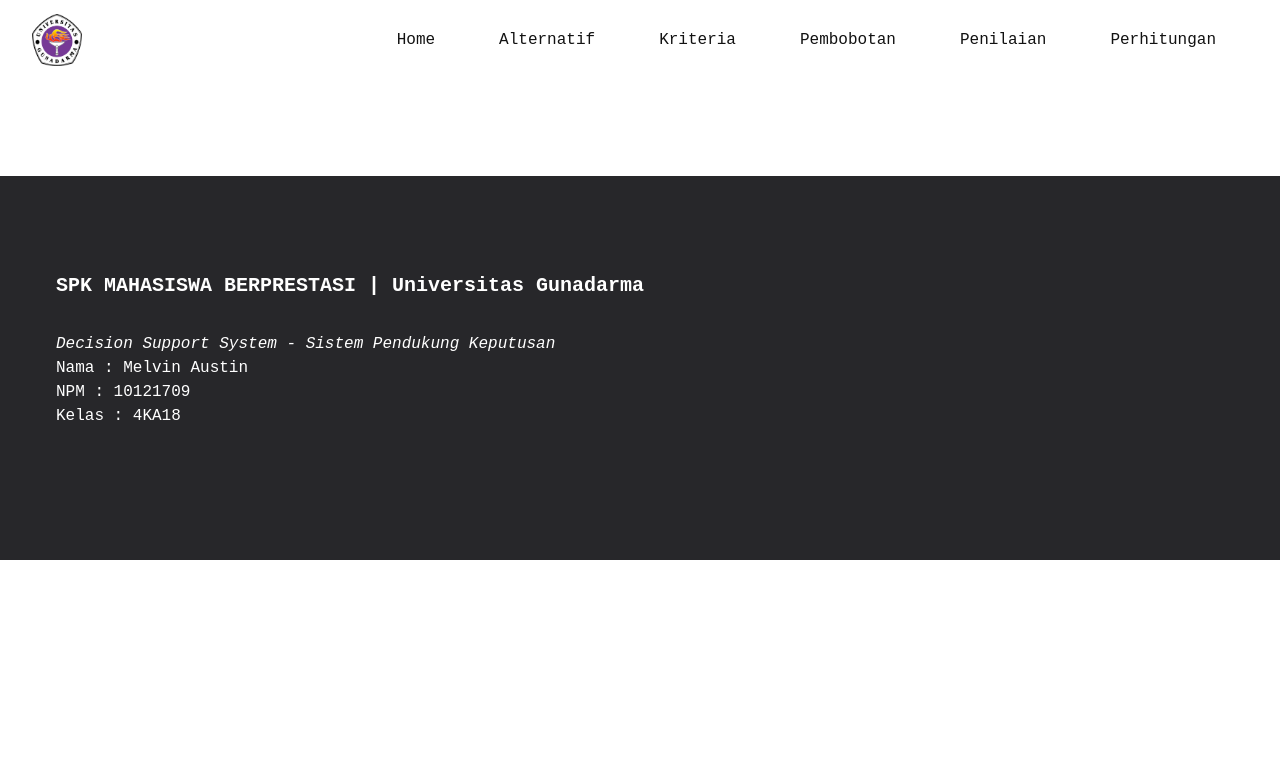
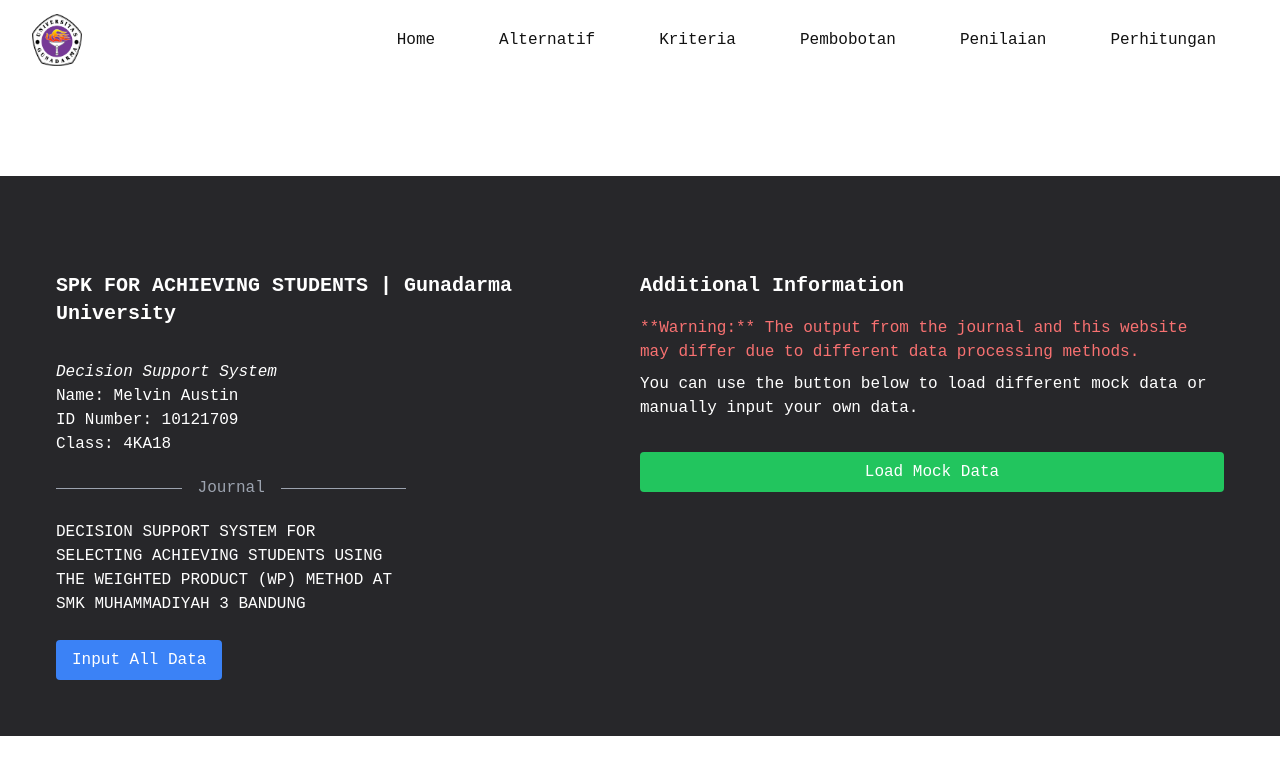
Before and after one commit to pinje0/spk-weighted-product, a React (Vite) app: page / in a window 1280 px wide. Shown: the top 774 px of the page. Built offline with nearby package versions, Linux system fonts and the light colour scheme.

Commit message:
Make button  to load data from jurnal and mock data

```diff
--- a/src/pages/Home.jsx
+++ b/src/pages/Home.jsx
@@ -1,14 +1,141 @@
 // pages/Home.jsx
+
 const Home = () => {
+  const populateData = () => {
+    // Define Kriteria and Alternatif data
+    const kriteriaData = [
+      { id: 1, kode: "C1", nama: "Report Score", bobot: 5, status: "BENEFIT" },
+      { id: 2, kode: "C2", nama: "Extracurricular Activities", bobot: 4, status: "BENEFIT" },
+      { id: 3, kode: "C3", nama: "Character and Personality", bobot: 3, status: "BENEFIT" },
+      { id: 4, kode: "C4", nama: "Guidance Counseling (BK)", bobot: 2, status: "BENEFIT" },
+      { id: 5, kode: "C5", nama: "Scouting", bobot: 1, status: "BENEFIT" },
+    ];
+
+    const alternatifData = [
+      { id: 1, kode: "A1", nama: "Aditya Nugraha", scores: [90, 85, 95, 85, 80] },
+      { id: 2, kode: "A2", nama: "Sarah Amanda", scores: [90, 80, 75, 75, 85] },
+      { id: 3, kode: "A3", nama: "Fajar Pratama", scores: [95, 90, 95, 90, 90] },
+      { id: 4, kode: "A4", nama: "Nurul Izzati Arumi", scores: [95, 90, 95, 95, 90] },
+      { id: 5, kode: "A5", nama: "Ahmad Firdaus Husein", scores: [90, 90, 90, 90, 90] },
+      { id: 6, kode: "A6", nama: "Kirana Prameswari", scores: [85, 90, 85, 85, 80] },
+      { id: 7, kode: "A7", nama: "Budi Santoso", scores: [85, 75, 80, 80, 75] },
+      { id: 8, kode: "A8", nama: "Ika Nurjannah", scores: [85, 80, 85, 80, 80] },
+    ];
+
+    const tableData = [];
+
+    // Populate tableData based on Alternatif scores and Kriteria
+    alternatifData.forEach((alt) => {
+      alt.scores.forEach((nilai, idx) => {
+        tableData.push({
+          id: tableData.length + 1,
+          kriteria: kriteriaData[idx].nama,
+          alternatif: alt.nama,
+          nilai,
+        });
+      });
+    });
+
+    // Store data in localStorage
+    localStorage.setItem("kriteria", JSON.stringify(kriteriaData));
+    localStorage.setItem("alternatives", JSON.stringify(alternatifData));
+    localStorage.setItem("tableData", JSON.stringify(tableData));
+
+    alert("Data successfully populated!");
+    window.location.reload(); // Refresh to display the new data in tables
+  };
+
+  const loadMockData = () => {
+    // Define mock Kriteria and Alternatif data
+    const mockKriteriaData = [
+      { id: 1, kode: "C1", nama: "Subject A", bobot: 5, status: "BENEFIT" },
+      { id: 2, kode: "C2", nama: "Subject B", bobot: 4, status: "BENEFIT" },
+      { id: 3, kode: "C3", nama: "Subject C", bobot: 3, status: "BENEFIT" },
+      { id: 4, kode: "C4", nama: "Subject D", bobot: 2, status: "BENEFIT" },
+      { id: 5, kode: "C5", nama: "Subject E", bobot: 1, status: "BENEFIT" },
+    ];
+
+    const mockAlternatifData = [
+      { id: 1, kode: "A1", nama: "Mr. A", scores: [95, 90, 85, 80, 75] },
+      { id: 2, kode: "A2", nama: "Mr. B", scores: [75, 80, 85, 90, 95] },
+      { id: 3, kode: "A3", nama: "Mr. C", scores: [75, 80, 80, 80, 90] },
+    ];
+
+    const mockTableData = [];
+
+    // Populate mock tableData based on Alternatif scores and Kriteria
+    mockAlternatifData.forEach((alt) => {
+      alt.scores.forEach((nilai, idx) => {
+        mockTableData.push({
+          id: mockTableData.length + 1,
+          kriteria: mockKriteriaData[idx].nama,
+          alternatif: alt.nama,
+          nilai,
+        });
+      });
+    });
+
+    // Store mock data in localStorage
+    localStorage.setItem("kriteria", JSON.stringify(mockKriteriaData));
+    localStorage.setItem("alternatives", JSON.stringify(mockAlternatifData));
+    localStorage.setItem("tableData", JSON.stringify(mockTableData));
+
+    alert("Mock data successfully loaded!");
+    window.location.reload(); // Refresh to display the new mock data in tables
+  };
+
   return (
-    <div className="flex min-w-10 h-96 bg-zinc-800 mt-28 text-white">
-      <div className="flex p-14 flex-row ">
-        <div className="flex flex-col mt-10">
-          <h2 className="mb-8 font-bold text-xl">SPK MAHASISWA BERPRESTASI | Universitas Gunadarma</h2>
-          <p className="italic">Decision Support System - Sistem Pendukung Keputusan</p>
-          <p>Nama : Melvin Austin</p>
-          <p>NPM : 10121709</p>
-          <p>Kelas : 4KA18</p>
+    <div className="flex min-w-10 h-full bg-zinc-800 mt-28 text-white">
+      <div className="flex p-14 flex-row w-full">
+        {/* Left Side - Text Content */}
+        <div className="flex flex-col w-1/2 mt-10">
+          <h2 className="mb-8 font-bold text-xl">SPK FOR ACHIEVING STUDENTS | Gunadarma University</h2>
+          <p className="italic">Decision Support System</p>
+          <p>Name: Melvin Austin</p>
+          <p>ID Number: 10121709</p>
+          <p>Class: 4KA18</p>
+          <div className="w-3/5">
+            <div className="relative flex py-5 items-center">
+              <div className="flex-grow border-t border-gray-400"></div>
+              <span className="flex-shrink mx-4 text-gray-400">Journal</span>
+              <div className="flex-grow border-t border-gray-400"></div>
+            </div>
+            <p className="hover-opacity-animation">
+              <a
+                href="https://pekatpkm.my.id/index.php/JP/article/view/285/234"
+                target="_blank"
+                rel="noopener noreferrer"
+              >
+                DECISION SUPPORT SYSTEM FOR SELECTING ACHIEVING STUDENTS USING THE WEIGHTED PRODUCT (WP) METHOD AT SMK
+                MUHAMMADIYAH 3 BANDUNG
+              </a>
+            </p>
+            <button
+              onClick={populateData}
+              className="mt-6 px-4 py-2 bg-blue-500 hover-opacity-animation text-white rounded"
+            >
+              Input All Data
+            </button>
+          </div>
+        </div>
+
+        {/* Right Side - Additional Content */}
+        <div className="flex flex-col w-1/2 mt-10">
+          <h2 className="mb-4 font-bold text-xl">Additional Information</h2>
+          <p className="mb-2 text-red-400">
+            **Warning:** The output from the journal and this website may differ due to different data processing
+            methods.
+          </p>
+          <p className="mb-2">
+            You can use the button below to load different mock data or manually input your own data.
+          </p>
+          <button
+            onClick={loadMockData}
+            className="mt-6 px-4 py-2 bg-green-500 hover-opacity-animation text-white rounded"
+          >
+            Load Mock Data
+          </button>
+          <p className="mt-6 font-bold"></p>
         </div>
       </div>
     </div>
```
